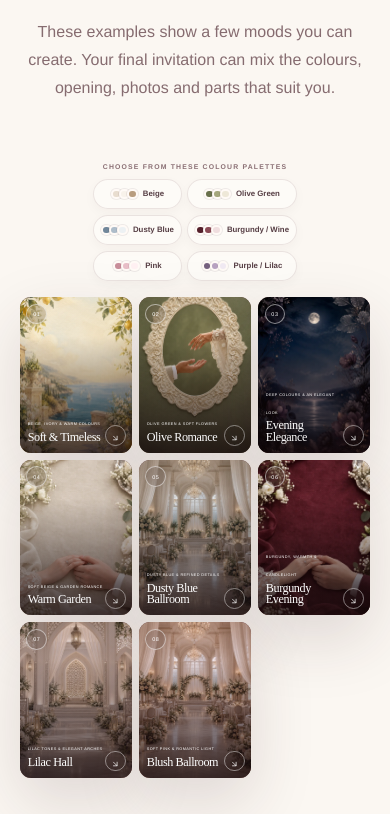
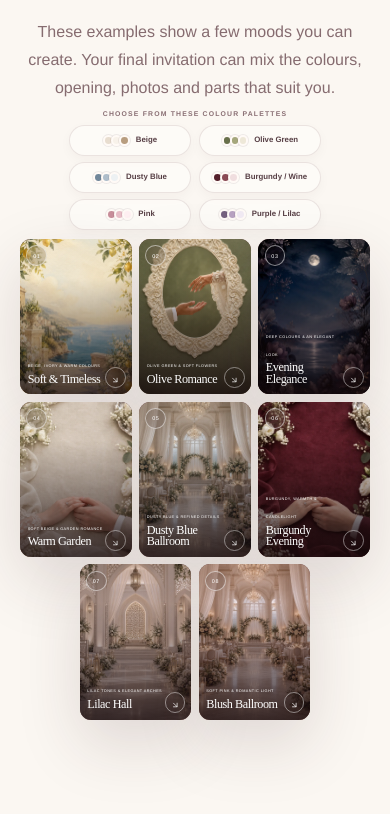
Before and after one commit to Ir-faan/Event-Invitation, a Next.js app: page / in a window 390 px wide. Shown: the part 1633-2447 px from the top of the page. Built offline with nearby package versions, Linux system fonts and the light colour scheme; no server answers.

Commit message:
Center example cards and refine palette spacing

```diff
--- a/app/landing-template-palette-polish.css
+++ b/app/landing-template-palette-polish.css
@@ -4,19 +4,20 @@
 .landing-refresh .collection {
   display: grid;
   grid-template-columns: 1fr;
-  row-gap: 1rem;
+  row-gap: .52rem;
 }
 
 .landing-refresh .collection > .section-heading {
   grid-column: 1;
   grid-row: 1;
+  margin-bottom: .12rem !important;
 }
 
 .landing-refresh .palette-showcase {
   grid-column: 1;
   grid-row: 2;
-  width: min(64rem, 92%);
-  margin: 0 auto .35rem;
+  width: min(72rem, 96%);
+  margin: 0 auto .3rem;
   padding: 0;
   border: 0;
   border-radius: 0;
@@ -27,7 +28,7 @@
 .landing-refresh .palette-showcase-label {
   display: block;
   width: max-content;
-  margin: 0 auto .7rem;
+  margin: 0 auto .62rem;
   color: #8a6f74;
   text-align: center;
   text-transform: uppercase;
@@ -40,18 +41,18 @@
   display: flex;
   align-items: center;
   justify-content: center;
-  flex-wrap: nowrap;
-  gap: .45rem;
+  flex-wrap: wrap;
+  gap: .5rem;
 }
 
 .landing-refresh .palette-pill {
   display: inline-flex;
   align-items: center;
   justify-content: center;
-  gap: .42rem;
-  min-width: 0;
+  gap: .5rem;
+  min-width: 8.4rem;
   min-height: 2.15rem;
-  padding: .3rem .62rem;
+  padding: .3rem .85rem;
   border: 1px solid rgba(74, 25, 34, .1);
   border-radius: 999px;
   background: rgba(255, 253, 250, .58);
@@ -92,51 +93,66 @@
   font-weight: 700;
 }
 
+/* Use a centred wrapping row so incomplete card rows are centred too. */
 .landing-refresh .collection-grid {
   grid-column: 1;
   grid-row: 3;
-  width: 100%;
-  margin-top: .15rem;
+  width: min(82rem, 100%);
+  margin: .1rem auto 0;
+  display: flex !important;
+  flex-wrap: wrap;
+  justify-content: center;
+  align-items: stretch;
+  gap: .7rem;
+}
+
+.landing-refresh .collection-card {
+  flex: 0 1 clamp(8.6rem, 11vw, 10.4rem);
+  width: auto;
 }
 
 @media (max-width: 1120px) {
   .landing-refresh .palette-showcase {
-    width: min(48rem, 94%);
+    width: min(54rem, 96%);
   }
 
-  .landing-refresh .palette-showcase-grid {
-    flex-wrap: wrap;
-    max-width: 42rem;
-    margin: 0 auto;
+  .landing-refresh .palette-pill {
+    min-width: 7.9rem;
   }
 }
 
 @media (max-width: 620px) {
   .landing-refresh .collection {
-    row-gap: .8rem;
+    row-gap: .42rem;
+  }
+
+  .landing-refresh .collection > .section-heading {
+    margin-bottom: .05rem !important;
   }
 
   .landing-refresh .palette-showcase {
     width: 100%;
-    margin-bottom: .2rem;
+    margin-bottom: .16rem;
   }
 
   .landing-refresh .palette-showcase-label {
-    margin-bottom: .55rem;
+    margin-bottom: .5rem;
     font-size: .43rem;
   }
 
   .landing-refresh .palette-showcase-grid {
     display: grid;
-    grid-template-columns: repeat(3, max-content) !important;
+    grid-template-columns: repeat(2, minmax(0, 8.25rem)) !important;
     justify-content: center;
-    gap: .35rem;
+    gap: .36rem .45rem;
   }
 
   .landing-refresh .palette-pill {
-    min-height: 1.9rem;
-    gap: .32rem;
-    padding: .24rem .42rem;
+    width: 100%;
+    min-width: 0;
+    min-height: 1.95rem;
+    gap: .36rem;
+    padding: .24rem .58rem;
   }
 
   .landing-refresh .palette-dots i {
@@ -147,10 +163,20 @@
   .landing-refresh .palette-pill strong {
     font-size: .49rem;
   }
+
+  .landing-refresh .collection-grid {
+    width: 100%;
+    gap: .45rem;
+  }
+
+  .landing-refresh .collection-card {
+    flex: 0 0 calc((100% - .9rem) / 3);
+    max-width: calc((100% - .9rem) / 3);
+  }
 }
 
 @media (max-width: 390px) {
   .landing-refresh .palette-showcase-grid {
-    grid-template-columns: repeat(2, max-content) !important;
+    grid-template-columns: repeat(2, minmax(0, 7.65rem)) !important;
   }
 }
```
